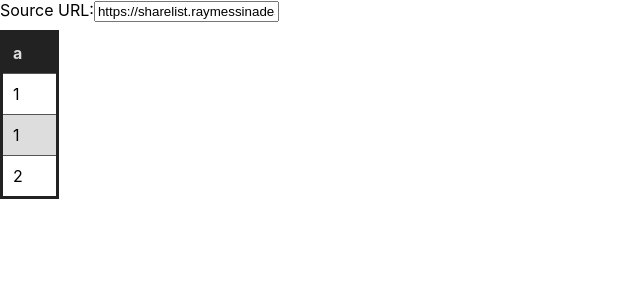
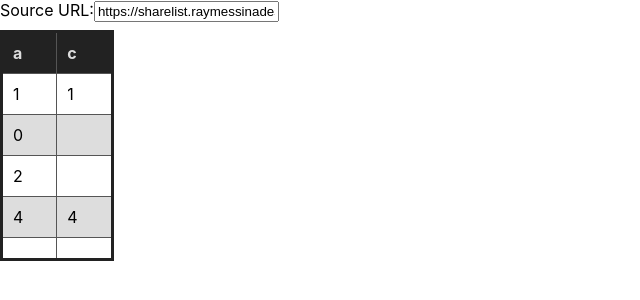
Before and after one commit to rmessina1010/DataTable, a React (Create React App) app: page / in a window 1280 px wide. Shown: the top 300 px of the page, without its empty margins (0-640 px from the left). Built offline with nearby package versions, Linux system fonts and the light colour scheme.

Commit message:
Data object props  which are not in the assigned colums (undefined) are now ignored

```diff
--- a/src/components/datatable.js
+++ b/src/components/datatable.js
@@ -4,6 +4,7 @@ export function DTTD(props) {
     let risk = null;
     let content = null;
     let data = (props?.subs[props.data]) ? props.subs[props.data] : props.data;
+    if (props.col === undefined) { return null; }
     switch (props.type) {
         case 'img':
             content = data ? <img src={data} alt={props.alt || ""} /> : null;
@@ -13,7 +14,7 @@ export function DTTD(props) {
             risk = data;
             break;
         default:
-            content = data.toString();
+            content = data?.toString();
     }
     if (props.link) {
         content = risk ? <a href={props.link} dangerouslySetInnerHTML={{ __html: risk }} /> : <a href={props.link}>{content}</a>;
@@ -46,7 +47,7 @@ export function DataTableBody(props) {
             let type = props.typeMap[col] || null;
             let link = props.linkMap[col] ? rowData[props.linkMap[col]] : null;
             let subs = props.subs[col] || {};
-            return (<DTTD data={rowData[col]} col={col} rowid={rowKey} type={type} link={link} subs={subs} />);
+            return (<DTTD data={rowData[col]} col={col} rowid={rowKey} type={type} link={link} subs={subs} alt={null} />);
         });
         let clickFoo = (foo, row, index, props) => typeof foo === 'function' ? () => foo(row, index, { ...props, rClick: null }) : null;
         return <tr key={"row-" + rowKey} onClick={clickFoo(props.rClick, rowData, rIndex, props)}>{theCells}</tr>
--- a/src/components/external.js
+++ b/src/components/external.js
@@ -49,7 +49,7 @@ class MainComponent extends Component {
             <div>
                 <Url update={this.changeURL} default={this.state.url} />
                 <DataTable
-                    source={[{ a: 1 }, { a: 1 }, { a: 2 }, {}, {}, {}, {}, {}]}
+                    source={[{ a: 1, c: 1 }, { b: 1, a: 0 }, { a: 2 }, { a: 4, c: 4 }, { b: 0 }, {}, {}, {}]}
                     {...this.props.dataT}
                 />
             </div>
```
